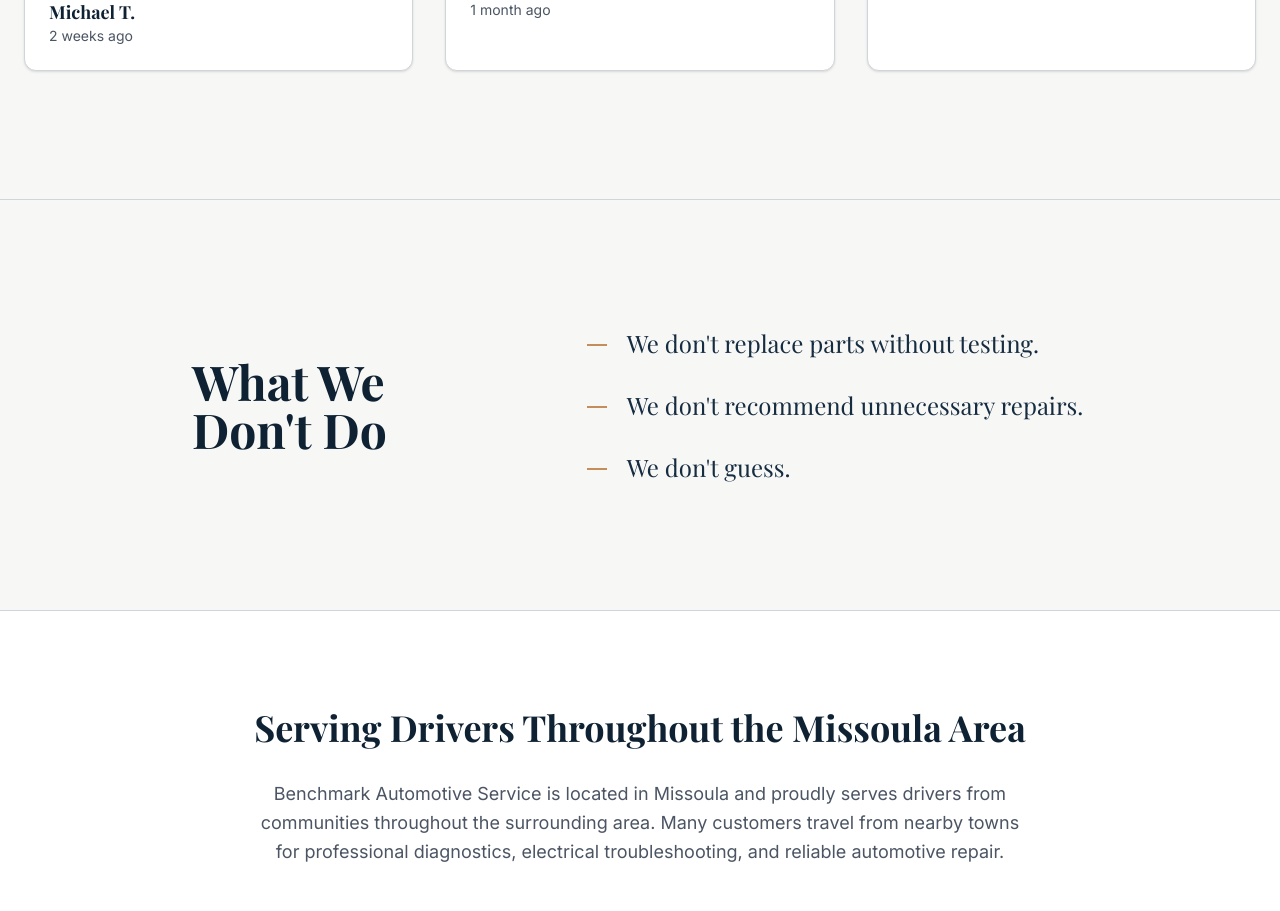
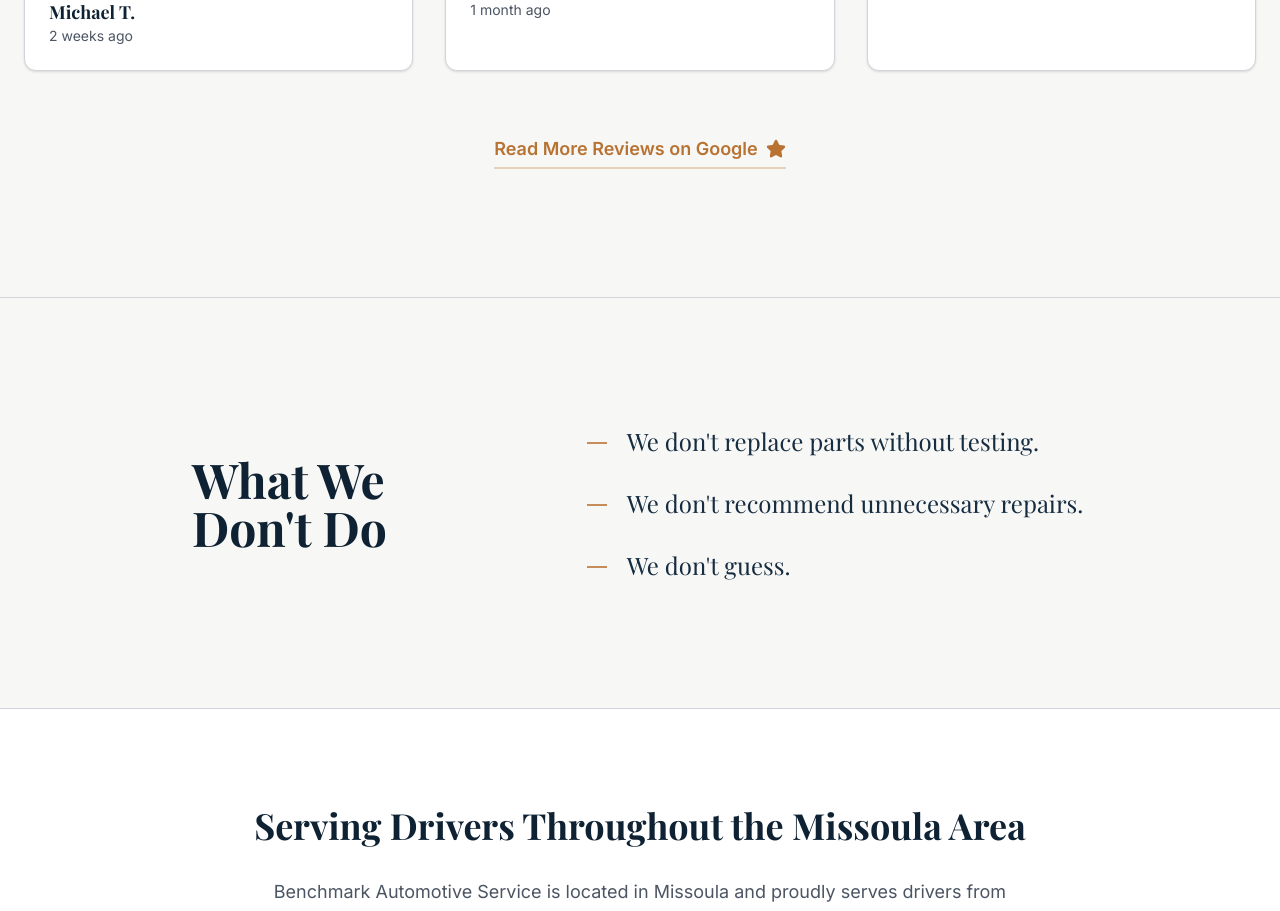
Before and after one commit to triggsmt67-cmd/Benchmark, a Next.js app in the folder auto-repair-site/: page / in a window 1280 px wide. Shown: the part 6140-7051 px from the top of the page. Built offline with nearby package versions, Linux system fonts and the light colour scheme; a web font is replaced by a local one.

Commit message:
chore: standardize address and add Google Reviews link to testimonials section

```diff
--- a/auto-repair-site/src/app/(commercial)/service-areas/page.tsx
+++ b/auto-repair-site/src/app/(commercial)/service-areas/page.tsx
@@ -79,7 +79,7 @@
                         <Reveal>
                             <div className="space-y-6 text-text-secondary text-lg leading-relaxed">
                                 <p>
-                                    Benchmark Automotive Service is conveniently located at 1914 North Ave W in Missoula. We proudly welcome drivers from throughout the surrounding communities who are seeking high-quality diagnostics, professional maintenance, and honest repair recommendations. Instead of replacing parts on a guess, we find the root cause of vehicle failures.
+                                    Benchmark Automotive Service is conveniently located at 1914 North Ave W, Missoula, MT 59801. We proudly welcome drivers from throughout the surrounding communities who are seeking high-quality diagnostics, professional maintenance, and honest repair recommendations. Instead of replacing parts on a guess, we find the root cause of vehicle failures.
                                 </p>
                             </div>
                         </Reveal>
--- a/auto-repair-site/src/components/widgets/testimonials-section.tsx
+++ b/auto-repair-site/src/components/widgets/testimonials-section.tsx
@@ -61,6 +61,20 @@
                         </StaggerItem>
                     ))}
                 </Stagger>
+
+                <Reveal>
+                    <div className="mt-12 md:mt-16 text-center">
+                        <a
+                            href="https://maps.app.goo.gl/k1AJiMky4sBqGitA9"
+                            target="_blank"
+                            rel="noopener noreferrer"
+                            className="inline-flex items-center gap-2 text-lg font-semibold text-copper hover:text-navy-950 transition-colors border-b-2 border-copper/30 hover:border-navy-950 pb-1"
+                        >
+                            Read More Reviews on Google
+                            <Star className="h-5 w-5 fill-current" />
+                        </a>
+                    </div>
+                </Reveal>
             </div>
         </section>
     );
```
